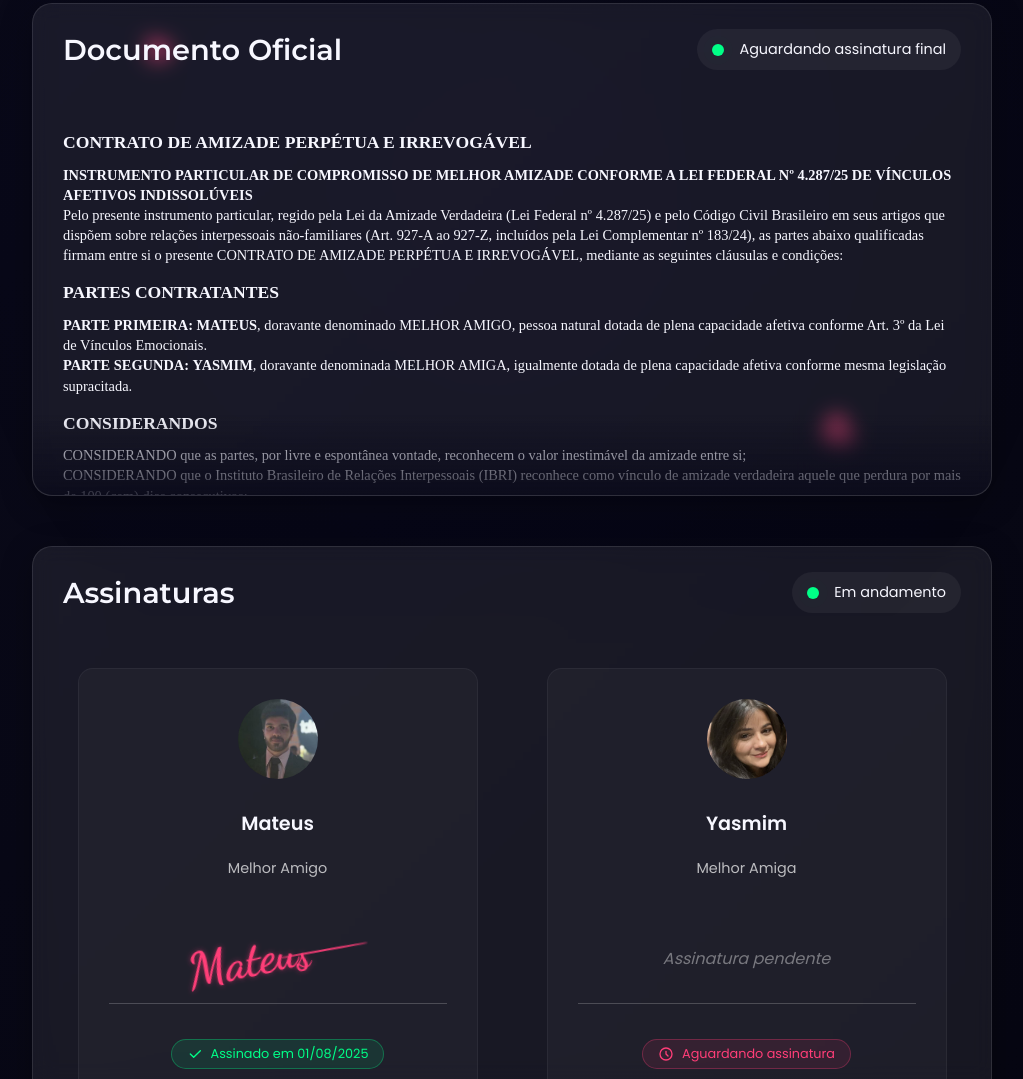
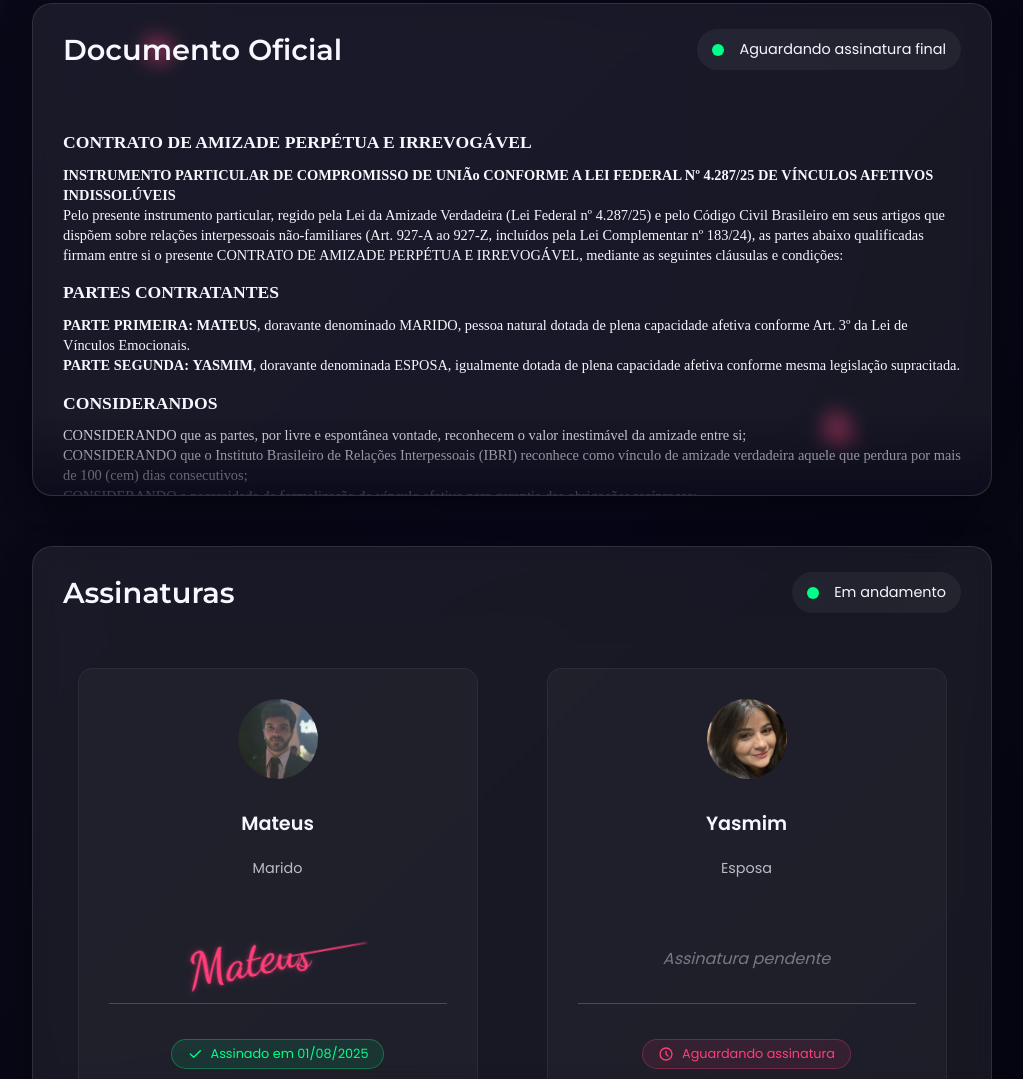
Before and after one commit to Mateus-Kalil/yas, a plain HTML site: page index.html in a window 1280 px wide. Shown: the part 184-1263 px from the top of the page, without its empty margins (128-1151 px from the left). Drawn offline with nearby package versions, Linux system fonts and the light colour scheme.

Commit message:
Update index.html

```diff
--- a/index.html
+++ b/index.html
@@ -669,14 +669,14 @@
                 <div class="contract-preview">
                     <div class="contract-content">
                         <h2>Contrato de Amizade Perpétua e Irrevogável</h2>
-                        <p><strong>INSTRUMENTO PARTICULAR DE COMPROMISSO DE MELHOR AMIZADE CONFORME A LEI FEDERAL Nº 4.287/25 DE VÍNCULOS AFETIVOS INDISSOLÚVEIS</strong></p>
+                        <p><strong>INSTRUMENTO PARTICULAR DE COMPROMISSO DE UNIÃo CONFORME A LEI FEDERAL Nº 4.287/25 DE VÍNCULOS AFETIVOS INDISSOLÚVEIS</strong></p>
 
                         <p>Pelo presente instrumento particular, regido pela Lei da Amizade Verdadeira (Lei Federal nº 4.287/25) e pelo Código Civil Brasileiro em seus artigos que dispõem sobre relações interpessoais não-familiares (Art. 927-A ao 927-Z, incluídos pela Lei Complementar nº 183/24), as partes abaixo qualificadas firmam entre si o presente CONTRATO DE AMIZADE PERPÉTUA E IRREVOGÁVEL, mediante as seguintes cláusulas e condições:</p>
 
                         <h2>Partes Contratantes</h2>
-                        <p><strong>PARTE PRIMEIRA:</strong> <strong>MATEUS</strong>, doravante denominado MELHOR AMIGO, pessoa natural dotada de plena capacidade afetiva conforme Art. 3º da Lei de Vínculos Emocionais.</p>
+                        <p><strong>PARTE PRIMEIRA:</strong> <strong>MATEUS</strong>, doravante denominado MARIDO, pessoa natural dotada de plena capacidade afetiva conforme Art. 3º da Lei de Vínculos Emocionais.</p>
 
-                        <p><strong>PARTE SEGUNDA:</strong> <strong>YASMIM</strong>, doravante denominada MELHOR AMIGA, igualmente dotada de plena capacidade afetiva conforme mesma legislação supracitada.</p>
+                        <p><strong>PARTE SEGUNDA:</strong> <strong>YASMIM</strong>, doravante denominada ESPOSA, igualmente dotada de plena capacidade afetiva conforme mesma legislação supracitada.</p>
 
                         <h2>Considerandos</h2>
                         <p>CONSIDERANDO que as partes, por livre e espontânea vontade, reconhecem o valor inestimável da amizade entre si;</p>
@@ -690,7 +690,7 @@
                         <h2>Cláusula Primeira - Do Objeto</h2>
                         <p>1.1. O presente contrato tem por objeto a formalização e eternização do vínculo de amizade entre as partes contratantes, com estabelecimento de direitos e deveres recíprocos, conforme Art. 14 da Lei Federal nº 4.287/25.</p>
 
-                        <p>1.2. A amizade ora formalizada é classificada como "MELHOR AMIZADE DE GRAU MÁXIMO", nos termos do Art. 17, §3º da referida lei, sendo considerada perpétua e irrevogável.</p>
+                        <p>1.2.  nos termos do Art. 17, §3º da referida lei, sendo considerada perpétua e irrevogável.</p>
 
                         <h2>Cláusula Segunda - Dos Princípios Fundamentais</h2>
                         <p>2.1. São princípios basilares do presente contrato, conforme a Resolução nº 42/2024 do Conselho Nacional de Amizades Verdadeiras:</p>
@@ -787,7 +787,7 @@
                     <div class="signature-card">
                         <div class="signature-avatar avatar-mateus"></div>
                         <span class="signature-name">Mateus</span>
-                        <span class="signature-role">Melhor Amigo</span>
+                        <span class="signature-role"> Marido</span>
 
                         <div class="signature-display">
                             <span class="signature-image" style="font-size: 3rem; font-weight: normal; transform: rotate(-12deg);">Mateu<span style="display: inline-block; position: relative; font-size: 2.5rem; margin-left: -2px; transform: translateY(5px);">s</span><span style="display: inline-block; position: relative; width: 90px; height: 2px; background: var(--primary); margin-left: -30px; transform: translateY(-8px) rotate(2deg); border-radius: 50%; opacity: 0.9; filter: blur(0.3px);"></span></span>
@@ -804,7 +804,7 @@
                     <div class="signature-card">
                         <div class="signature-avatar avatar-yasmim"></div>
                         <span class="signature-name">Yasmim</span>
-                        <span class="signature-role">Melhor Amiga</span>
+                        <span class="signature-role">Esposa</span>
 
                         <div class="signature-display" id="yasmimSignatureDisplay">
                             <p style="color: rgba(255,255,255,0.4); font-style: italic;">Assinatura pendente</p>
@@ -1163,7 +1163,7 @@
                     doc.setTextColor(0, 0, 0);
                     doc.setFontSize(11);
                     doc.setFont('helvetica', 'bold');
-                    doc.text('INSTRUMENTO PARTICULAR DE COMPROMISSO DE MELHOR AMIZADE', pageWidth / 2, yPosition, { align: 'center' });
+                    doc.text('INSTRUMENTO PARTICULAR DE COMPROMISSO DE MELHOR UNIÃO', pageWidth / 2, yPosition, { align: 'center' });
                     yPosition += lineHeight;
                     doc.setFontSize(9);
                     doc.text('CONFORME A LEI FEDERAL Nº 4.287/25 DE VÍNCULOS AFETIVOS INDISSOLÚVEIS', pageWidth / 2, yPosition, { align: 'center' });
@@ -1180,7 +1180,7 @@
                         },
                         {
                             title: 'PARTES CONTRATANTES',
-                            content: 'PARTE PRIMEIRA: MATEUS, doravante denominado MELHOR AMIGO, pessoa natural dotada de plena capacidade afetiva conforme Art. 3º da Lei de Vínculos Emocionais.\n\nPARTE SEGUNDA: YASMIM, doravante denominada MELHOR AMIGA, igualmente dotada de plena capacidade afetiva conforme mesma legislação supracitada.'
+                            content: 'PARTE PRIMEIRA: MATEUS, doravante denominado  MARIDO, pessoa natural dotada de plena capacidade afetiva conforme Art. 3º da Lei de Vínculos Emocionais.\n\nPARTE SEGUNDA: YASMIM, doravante denominada ESPOSA, igualmente dotada de plena capacidade afetiva conforme mesma legislação supracitada.'
                         },
                         {
                             title: 'CONSIDERANDOS',
```
